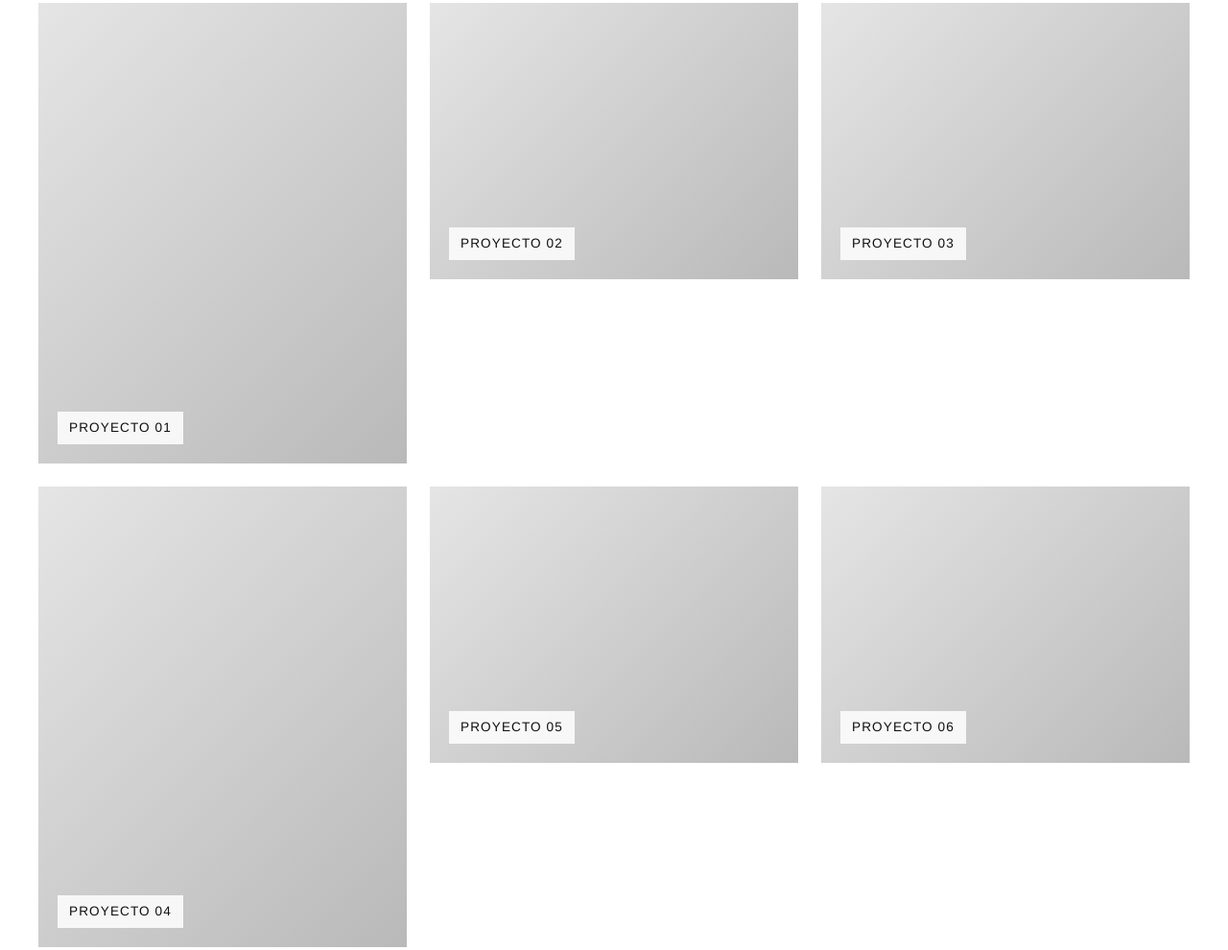
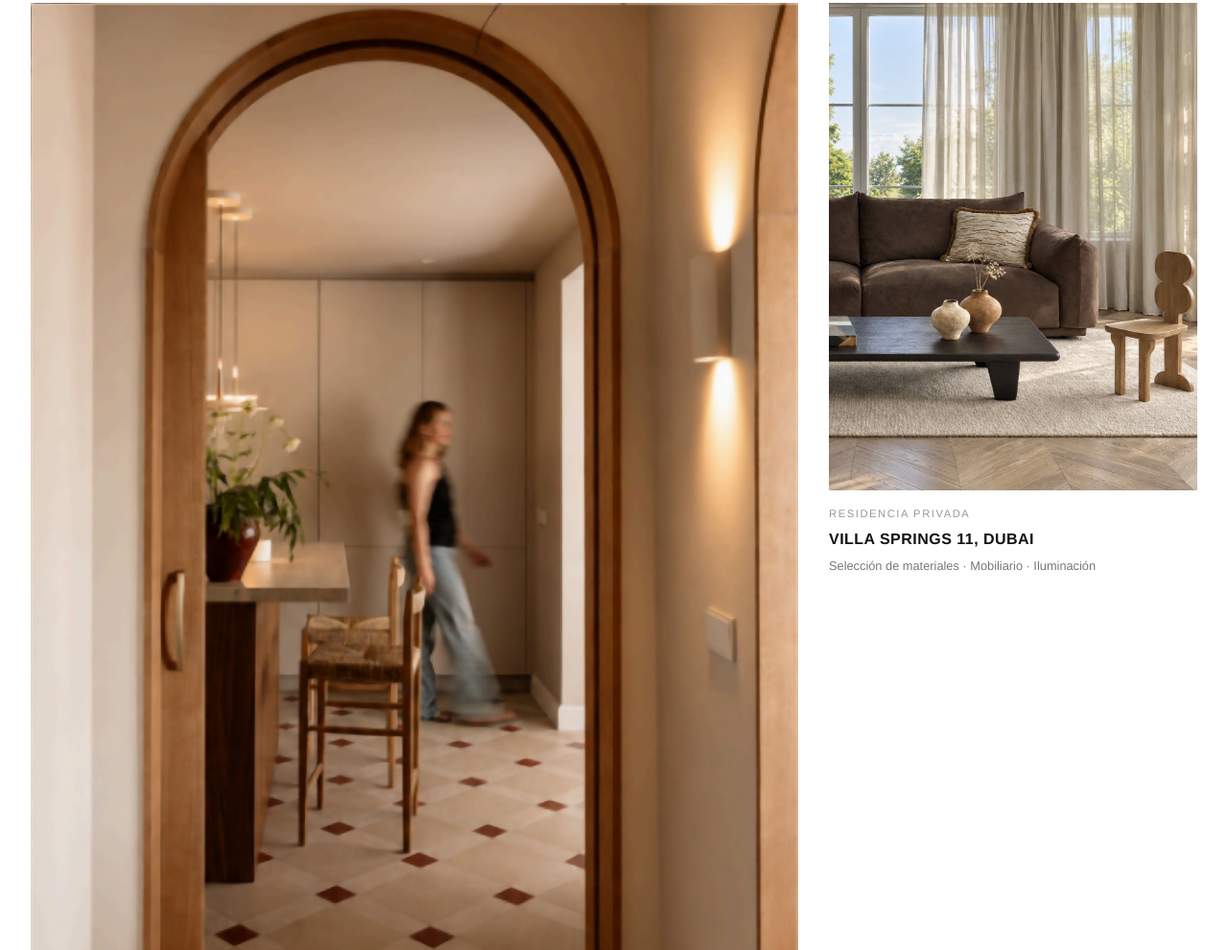
Before and after one commit to Alex223354/rawrastudio, a plain HTML site: page index.html in a window 1280 px wide. Shown: the part 1574-2564 px from the top of the page at 96% size. Drawn offline with Linux system fonts and the light colour scheme; a web font is replaced by a local one.

Commit message:
Use the real brand logo files and add the projects portfolio
- Swap the reconstructed vector logo for the actual Isotipo/Logotipo
  RAWRA STUDIO source files (header icon, header wordmark, hero mark
  light/dark variants, footer, favicon) — higher fidelity than the
  earlier traced approximation.
- Populate the portfolio grid with 4 real projects (Casa Manila,
  Villa Springs, Akasa Studio, Casa Marina), each upscaled 4x with an
  FSRCNN super-resolution model since the source crops were small;
  Villa Springs later swapped for a full-resolution source photo.
- Rework the grid into a mesura.eu-style masonry (varied column
  spans, natural image aspect ratios instead of forced cropping),
  with Casa Manila as the large lead project.

Co-Authored-By: Claude Sonnet 5 <noreply@anthropic.com>

```diff
--- a/index.html
+++ b/index.html
@@ -5,19 +5,15 @@
   <meta name="viewport" content="width=device-width, initial-scale=1.0">
   <title>Rawra Studio</title>
   <meta name="description" content="Rawra Studio — estudio de creatividad, diseño y proyectos.">
-  <link rel="icon" type="image/svg+xml" href="assets/logo-mark.svg">
-  <link rel="alternate icon" href="assets/favicon.png">
-  <link rel="preconnect" href="https://fonts.googleapis.com">
-  <link rel="preconnect" href="https://fonts.gstatic.com" crossorigin>
-  <link href="https://fonts.googleapis.com/css2?family=Italiana&display=swap" rel="stylesheet">
+  <link rel="icon" href="assets/favicon.png">
   <link rel="stylesheet" href="style.css">
 </head>
 <body>
 
   <header class="site-header">
     <a href="index.html" class="logo">
-      <img src="assets/logo-mark.svg" alt="Rawra Studio">
-      <span class="logo-text">Rawra Studio</span>
+      <img src="assets/logo-mark-real.png" alt="" class="logo-icon">
+      <img src="assets/wordmark.png" alt="Rawra Studio" class="logo-wordmark">
     </a>
     <nav class="main-nav">
       <a href="studio.html">Estudio</a>
@@ -31,7 +27,7 @@
 
   <section class="hero">
     <div class="hero-inner">
-      <img src="assets/logo-mark-dark.svg" alt="Rawra Studio" class="hero-logo">
+      <img src="assets/logo-mark-real-dark.png" alt="Rawra Studio" class="hero-logo">
       <p class="hero-scroll">Desplázate</p>
     </div>
   </section>
@@ -66,12 +62,38 @@
   <section id="proyectos" class="portfolio">
     <h2 class="section-title">Proyectos seleccionados</h2>
     <div class="portfolio-grid">
-      <a class="portfolio-item tall" href="#"><span>Proyecto 01</span></a>
-      <a class="portfolio-item" href="#"><span>Proyecto 02</span></a>
-      <a class="portfolio-item" href="#"><span>Proyecto 03</span></a>
-      <a class="portfolio-item tall" href="#"><span>Proyecto 04</span></a>
-      <a class="portfolio-item" href="#"><span>Proyecto 05</span></a>
-      <a class="portfolio-item" href="#"><span>Proyecto 06</span></a>
+      <a class="portfolio-item pf-4" href="#">
+        <img src="assets/projects/casa-manila.jpg" alt="Casa Manila, Barcelona" loading="lazy">
+        <div class="portfolio-caption">
+          <span class="portfolio-tag">Residencia privada</span>
+          <h3>Casa Manila, Barcelona</h3>
+          <p>Reforma integral · 150 m² — Arquitectura interior · Materiales · Iluminación · Mobiliario · Estilismo</p>
+        </div>
+      </a>
+      <a class="portfolio-item pf-2" href="#">
+        <img src="assets/projects/villa-springs.jpg" alt="Villa Springs 11, Dubai" loading="lazy">
+        <div class="portfolio-caption">
+          <span class="portfolio-tag">Residencia privada</span>
+          <h3>Villa Springs 11, Dubai</h3>
+          <p>Selección de materiales · Mobiliario · Iluminación</p>
+        </div>
+      </a>
+      <a class="portfolio-item pf-3" href="#">
+        <img src="assets/projects/akasa-studio.jpg" alt="Akasa Studio, Dubai" loading="lazy">
+        <div class="portfolio-caption">
+          <span class="portfolio-tag">Pilates studio</span>
+          <h3>Akasa Studio, Dubai</h3>
+          <p>Proyecto comercial — Concepto creativo · Visualización 3D</p>
+        </div>
+      </a>
+      <a class="portfolio-item pf-3" href="#">
+        <img src="assets/projects/casa-marina.jpg" alt="Casa Marina, Castelldefels" loading="lazy">
+        <div class="portfolio-caption">
+          <span class="portfolio-tag">Landscape</span>
+          <h3>Casa Marina, Castelldefels</h3>
+          <p>Proyecto exterior y paisajismo — Diseño exterior · Paisajismo · Mobiliario · Iluminación</p>
+        </div>
+      </a>
     </div>
   </section>
 
@@ -93,7 +115,7 @@
       <p>¿Y si cada proyecto empezara por preguntar «por qué», antes que «cómo»?</p>
     </div>
     <div class="footer-bottom">
-      <img src="assets/logo-mark.svg" alt="Rawra Studio" class="footer-logo">
+      <img src="assets/logo-mark-real.png" alt="Rawra Studio" class="footer-logo">
       <p>&copy; <span id="year"></span> Rawra Studio. Todos los derechos reservados.</p>
     </div>
   </footer>
--- a/style.css
+++ b/style.css
@@ -47,18 +47,14 @@ img {
   gap: 0.65rem;
 }
 
-.site-header .logo img {
+.logo-icon {
   height: 42px;
   width: auto;
 }
 
-.logo-text {
-  font-family: "Italiana", Georgia, "Times New Roman", serif;
-  font-weight: 400;
-  font-size: 1.3rem;
-  letter-spacing: 0.14em;
-  text-transform: uppercase;
-  color: #111;
+.logo-wordmark {
+  height: 18px;
+  width: auto;
 }
 
 .main-nav {
@@ -199,47 +195,69 @@ img {
 }
 
 .portfolio-grid {
-  max-width: 1200px;
+  max-width: 1280px;
   margin: 0 auto;
   display: grid;
-  grid-template-columns: repeat(3, 1fr);
-  gap: 1.5rem;
+  grid-template-columns: repeat(6, 1fr);
+  gap: 2.5rem 2rem;
+  align-items: start;
 }
 
 .portfolio-item {
-  position: relative;
-  aspect-ratio: 4 / 3;
-  background: linear-gradient(135deg, #e5e5e5, #b9b9b9);
-  display: flex;
-  align-items: flex-end;
-  padding: 1.25rem;
-  overflow: hidden;
+  display: block;
+  color: inherit;
+  grid-column: span 3;
 }
 
-.portfolio-item.tall {
-  aspect-ratio: 4 / 5;
+.portfolio-item.pf-2 {
+  grid-column: span 2;
 }
 
-.portfolio-item span {
-  font-size: 0.85rem;
-  letter-spacing: 0.08em;
-  text-transform: uppercase;
-  color: #111;
-  background: rgba(255, 255, 255, 0.85);
-  padding: 0.4rem 0.75rem;
+.portfolio-item.pf-3 {
+  grid-column: span 3;
 }
 
-.portfolio-item::after {
-  content: "";
-  position: absolute;
-  inset: 0;
-  background: #111;
-  opacity: 0;
-  transition: opacity 0.25s ease;
+.portfolio-item.pf-4 {
+  grid-column: span 4;
 }
 
-.portfolio-item:hover::after {
-  opacity: 0.15;
+.portfolio-item img {
+  width: 100%;
+  height: auto;
+  display: block;
+  background: #eee;
+  transition: transform 0.5s ease, filter 0.5s ease;
+}
+
+.portfolio-item:hover img {
+  transform: scale(1.04);
+  filter: brightness(0.94);
+}
+
+.portfolio-caption {
+  padding-top: 1rem;
+}
+
+.portfolio-tag {
+  display: block;
+  font-size: 0.7rem;
+  letter-spacing: 0.14em;
+  text-transform: uppercase;
+  color: #999;
+  margin-bottom: 0.4rem;
+}
+
+.portfolio-caption h3 {
+  font-size: 1rem;
+  letter-spacing: 0.03em;
+  text-transform: uppercase;
+  margin-bottom: 0.4rem;
+}
+
+.portfolio-caption p {
+  font-size: 0.8rem;
+  color: #777;
+  line-height: 1.4;
 }
 
 /* ---------- Values (studio page) ---------- */
@@ -397,15 +415,20 @@ img {
   .portfolio-grid {
     grid-template-columns: repeat(2, 1fr);
   }
+  .portfolio-item,
+  .portfolio-item.pf-2,
+  .portfolio-item.pf-3,
+  .portfolio-item.pf-4 {
+    grid-column: span 1;
+  }
   .values {
     grid-template-columns: 1fr;
   }
 }
 
 @media (max-width: 480px) {
-  .logo-text {
-    font-size: 0.9rem;
-    letter-spacing: 0.08em;
+  .logo-wordmark {
+    height: 14px;
   }
 }
 
@@ -447,6 +470,12 @@ img {
 
   .portfolio-grid {
     grid-template-columns: 1fr;
+  }
+  .portfolio-item,
+  .portfolio-item.pf-2,
+  .portfolio-item.pf-3,
+  .portfolio-item.pf-4 {
+    grid-column: span 1;
   }
 
   .cookie-banner {
```
Also changed, not shown: studio.html (+4 -8 lines), assets/favicon.png, assets/logo-badge.png (deleted), assets/logo-mark-dark.svg (deleted), assets/logo-mark-real-dark.png (added), assets/logo-mark-real.png (added), assets/logo-mark.svg (deleted), assets/logo.png (deleted), assets/projects/akasa-studio.jpg (added), assets/projects/casa-manila.jpg (added), assets/projects/casa-marina.jpg (added), assets/projects/villa-springs.jpg (added), assets/wordmark.png (added).
